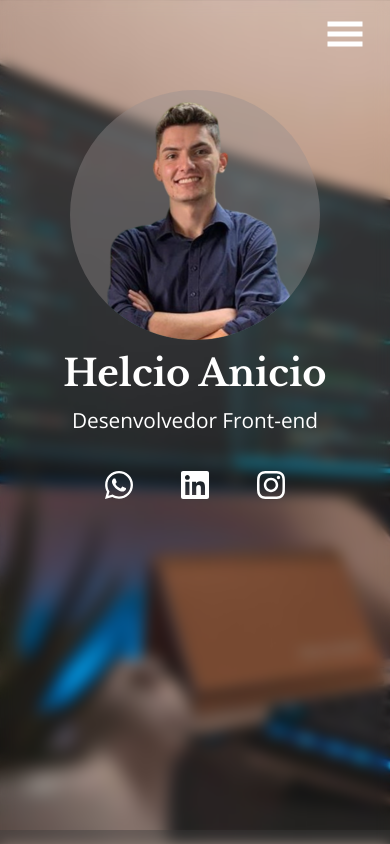
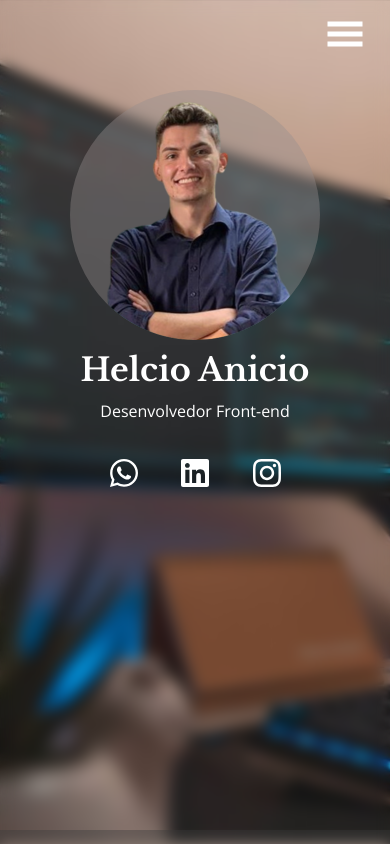
Before and after one commit to HelcioAnicio/Portfolio, a React (Create React App) app: page / in a window 390 px wide. Shown: the top 844 px of the page. Built offline with nearby package versions, Linux system fonts and the light colour scheme.

Commit message:
Changed properties for mobile screen and tablet with media queries

```diff
--- a/src/Components/Home/Home.modules.scss
+++ b/src/Components/Home/Home.modules.scss
@@ -26,13 +26,13 @@
         h1 {
             color: white;
             margin-block: 10px;
-            font: 700 2.3rem 'Libre Baskerville', serif;;
+            font: 700 2rem 'Libre Baskerville', serif;;
         }
 
         p {
             color: white;
             margin-block: 10px;
-            font: 400 1.3rem 'Open Sans', sans-serif;
+            font: 400 1rem 'Open Sans', sans-serif;
         }
 
         .DivIcons {
```
